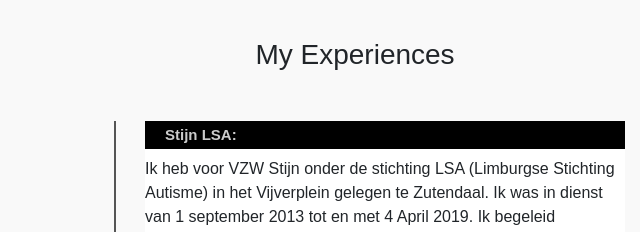
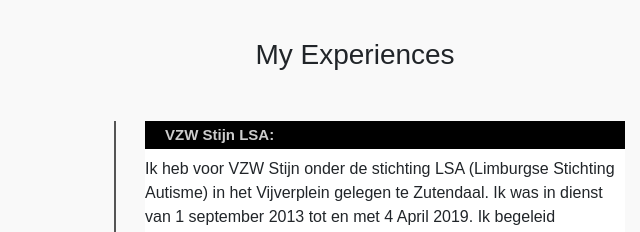
Before and after one commit to Ambroosjaime/curriculum-vitae, a plain HTML site: page index.html in a window 1280 px wide. Shown: the part 1540-1772 px from the top of the page, 0-640 px from the left. Drawn offline with nearby package versions, Linux system fonts and the light colour scheme.

Commit message:
change layout

```diff
--- a/index.html
+++ b/index.html
@@ -118,7 +118,7 @@
                         <h3 class="text-center">My Experiences</h3>
                         <ul class="timeline">
                             <li>
-                                <h4><span>Stijn LSA:</span></h4>
+                                <h4><span>VZW Stijn LSA:</span></h4>
                                 <p>Ik heb voor VZW Stijn onder de stichting LSA (Limburgse Stichting Autisme) in het
                                     Vijverplein gelegen te Zutendaal. Ik was in dienst van 1 september 2013 tot en met 4
                                     April 2019. Ik begeleid volwassen personen met het Autisme Spectrum Stoornis, ik
```
